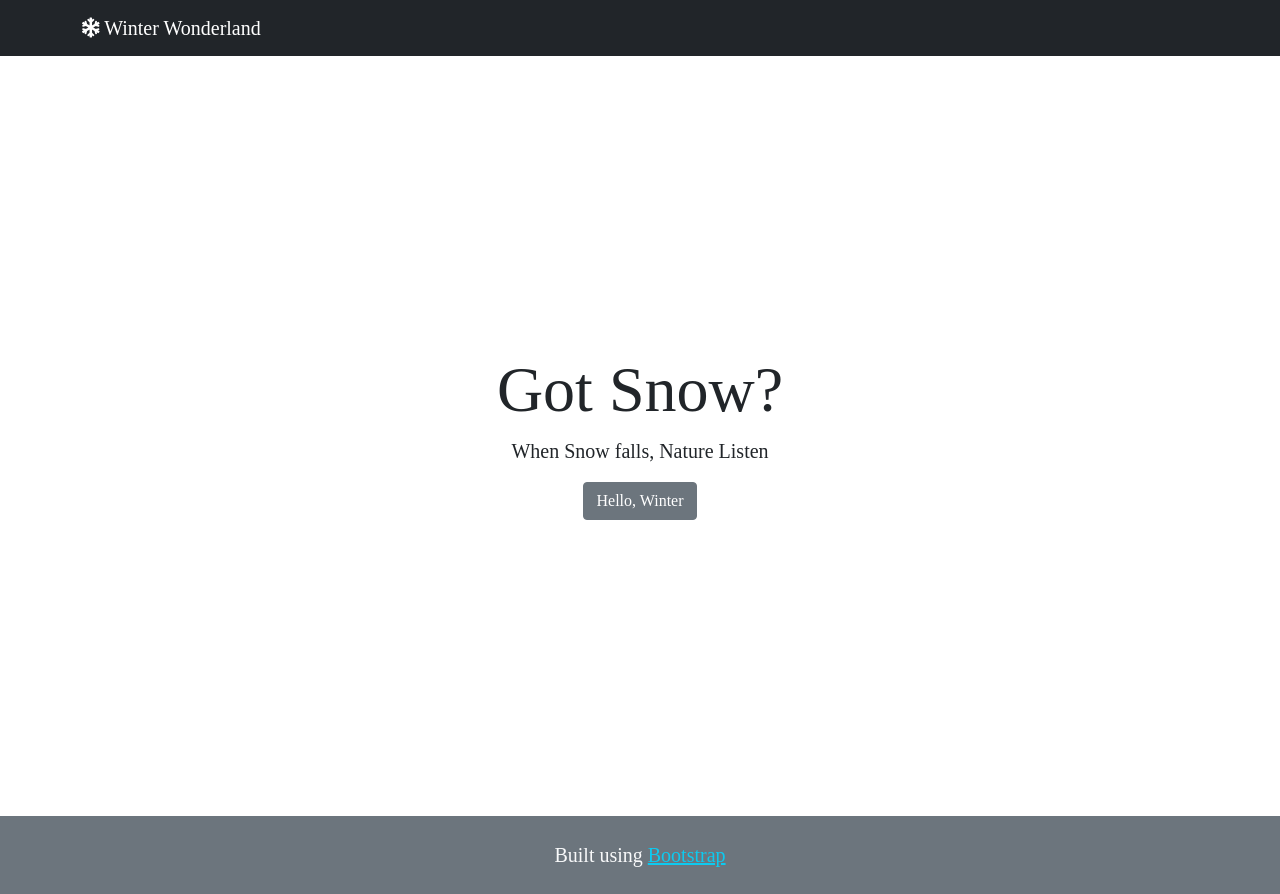
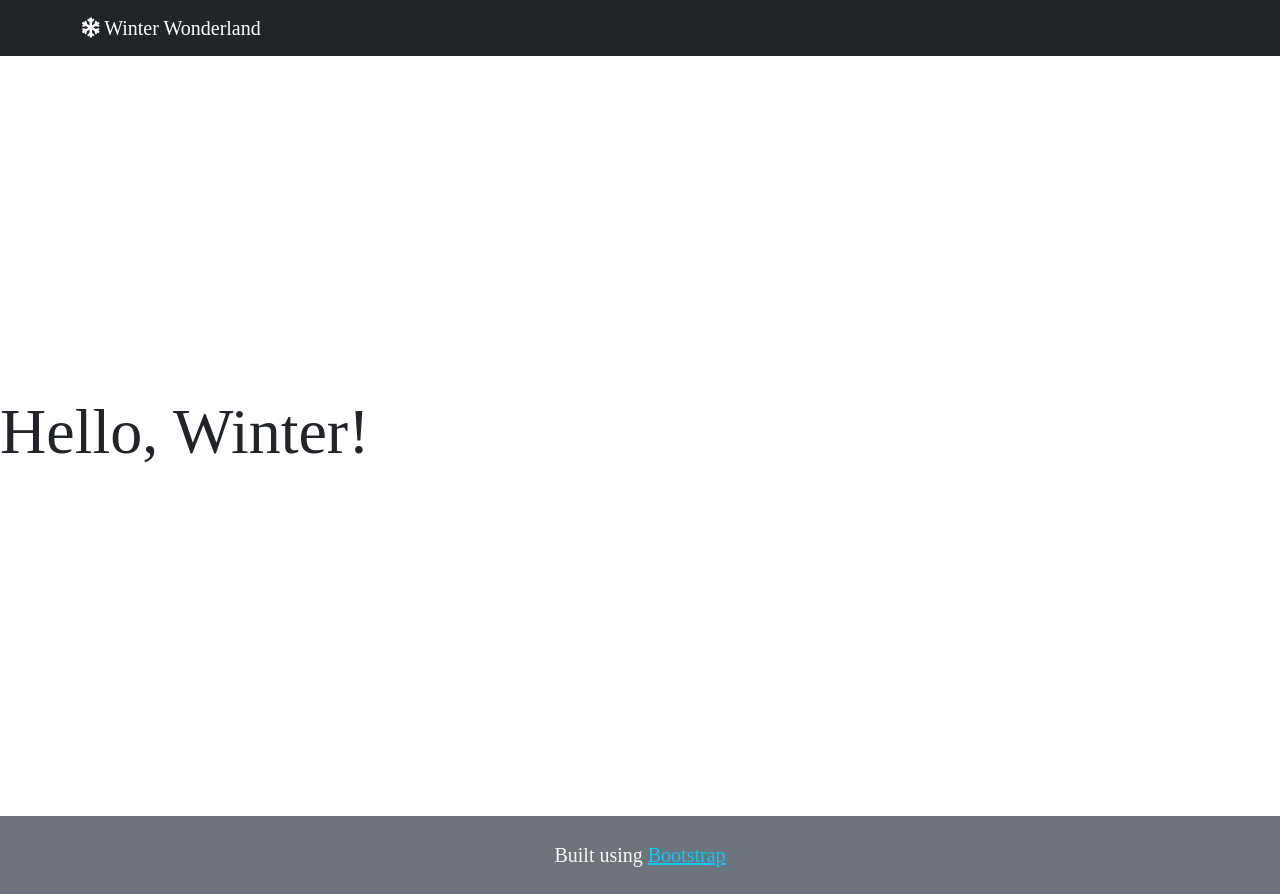
Before and after one commit to MsBeth/LandingPage, a plain HTML site: page index.html in a window 1280 px wide. Drawn offline with nearby package versions, Linux system fonts and the light colour scheme; a web font is replaced by a local one.

Commit message:
Updated index.html file and syle.css file.

```diff
--- a/index.html
+++ b/index.html
@@ -21,77 +21,14 @@
         </div>
       </nav>
 
-      <section id="showcase" class="d-flex flex-column justify-content-center align-items-center text-center m-0">
-          <h1 class="display-3">Got Snow?</h1>
-          <p class="lead">When Snow falls, Nature Listen</p>
-          <a href="#gallery" class="btn btn-secondary">Hello, Winter</a>
-        </section>
+      <section id="showcase" class="d-flex flex-column justify-content-center align-items-left text-left m-0">
+          <h1 class="display-3">Hello, Winter!</h1>
+          </section>
 
 
 
-
-
-
-
-
-
-
-
-
-
-
-
-
-
-
-
-
-
-
-
-
-
-
-
-
-
-
-
-
-
-
-
-
-
-
-
-
-
-
-
-
-
-
-
-
-
-
-
-
-
-
-
-
-
-
-
-
-
-
-
-
-
-        <footer class="bg-secondary">
+    <footer
+           class="bg-secondary">
             <div class="container">
                 <p class="lead m-0 p-4 text-center text-light">Built  using
                     <a href="https://getbootstrap.com/"class="text-info">Bootstrap</a>
```
